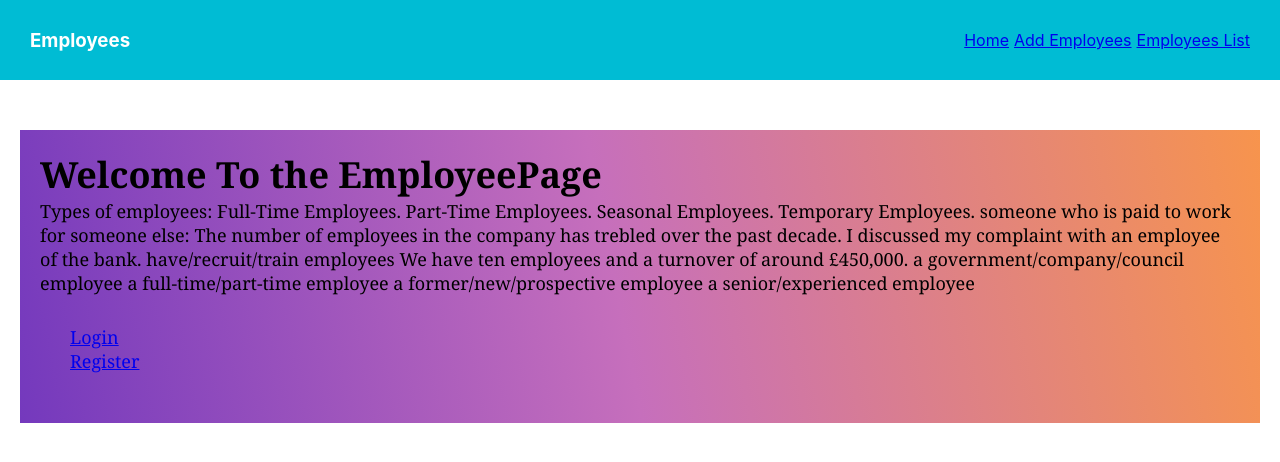
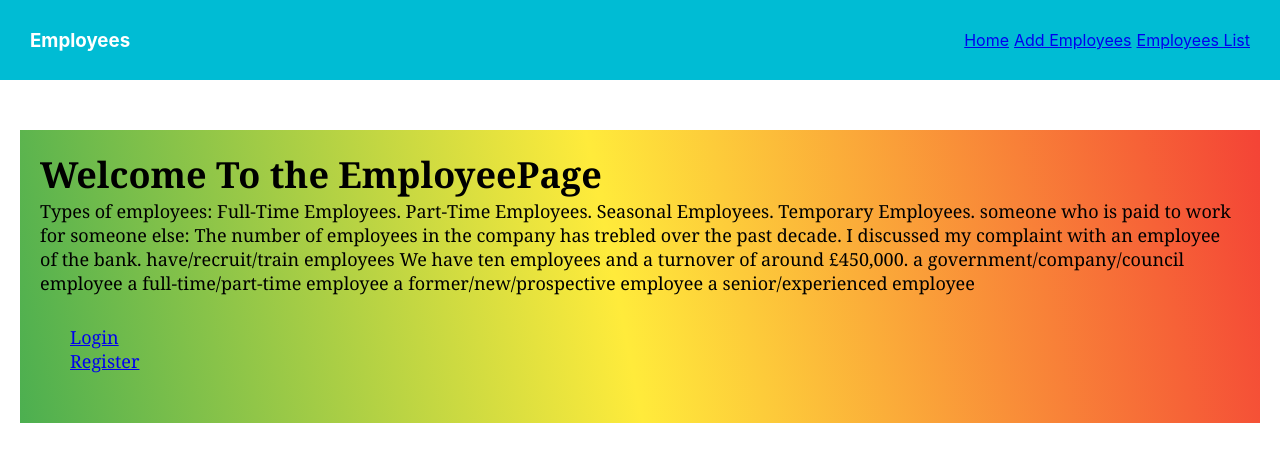
Before and after one commit to AyenewW/employyes_list_app, a React (Create React App) app: page / in a window 1280 px wide. Shown: the top 462 px of the page. Built offline with nearby package versions, Linux system fonts and the light colour scheme; no server answers.

Commit message:
adding page

```diff
--- a/package.json
+++ b/package.json
@@ -1,7 +1,7 @@
 {
   "name": "employyes_list_app",
   "version": "0.1.0",
-  "homepage": "https://AyenewW.github.io/employyes_list_app",
+  "homepage": "https://AyenewW.github.io",
   "private": true,
   "dependencies": {
     "@fortawesome/fontawesome-free": "^6.2.1",
--- a/src/App.css
+++ b/src/App.css
@@ -9,7 +9,7 @@ background-color: #c1ebba;
 font-family: Georgia;
 font-weight:200;
 font-size: large;
-background-image: linear-gradient(79deg, #7439bd, #c66FBC 48%, #F7944D);
+background: linear-gradient(79deg, #4CAF50, #FFEB3B 48%, #F44336);
 
 
 }
```
